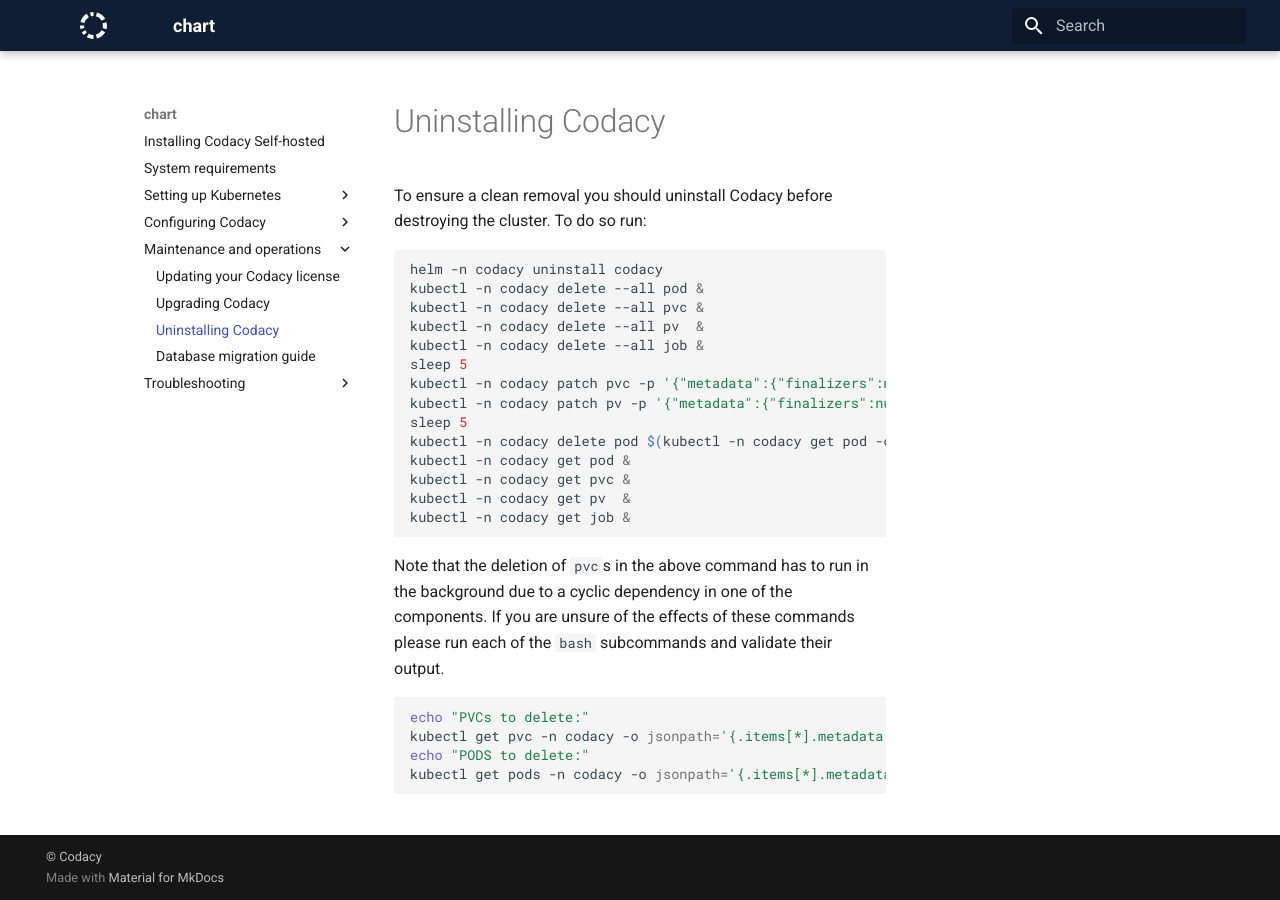
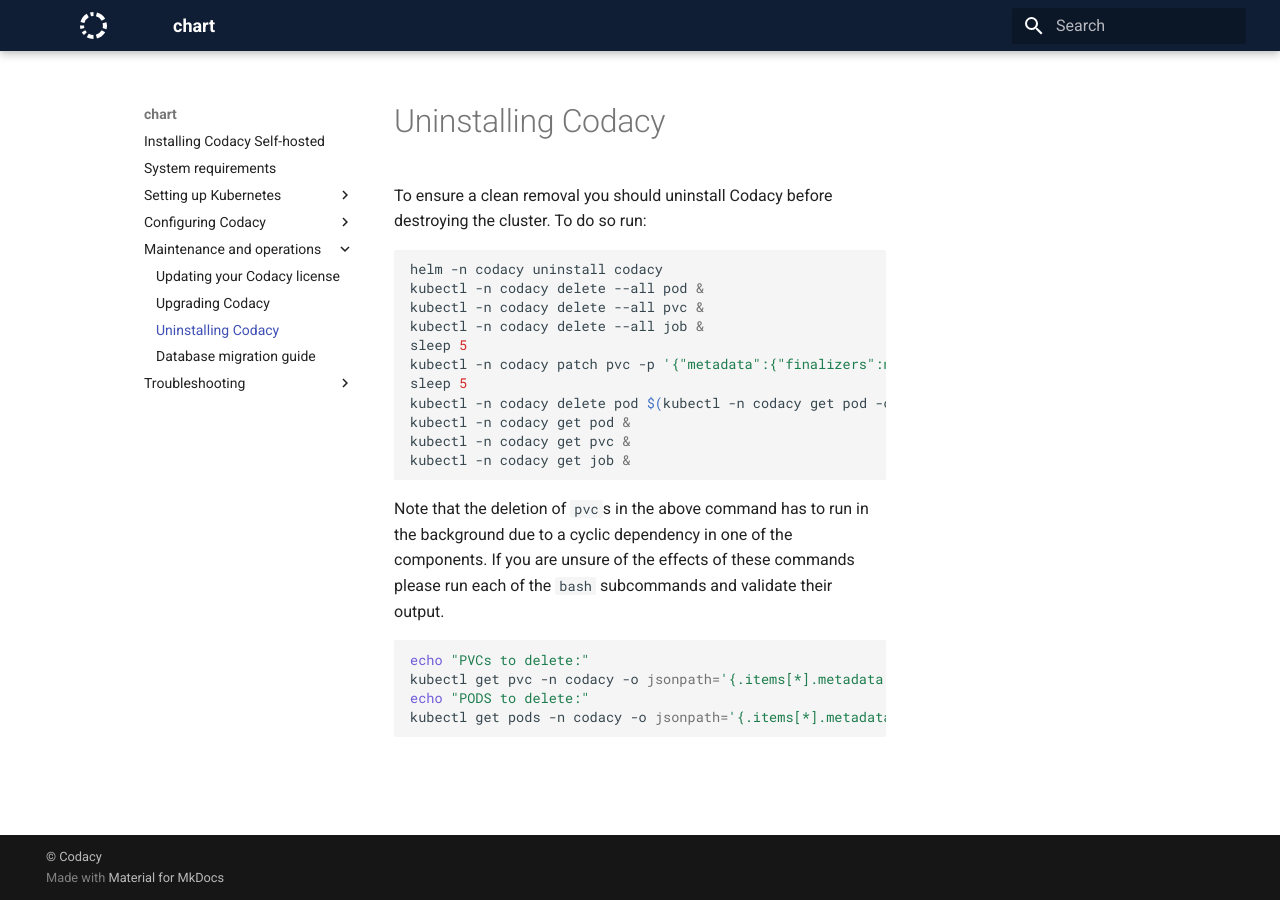
Before and after one commit to codacy/chart, an MkDocs documentation site: the page built from docs/maintenance/uninstall.md, in a window 1280 px wide. Built offline with MkDocs 1.6.1 and Material for MkDocs 9.7.7, drawn with Linux system fonts in a browser that asks for light colours.

Commit message:
fix: Remove commands that wrongly delete all PVs in the cluster

````diff
--- a/docs/maintenance/uninstall.md
+++ b/docs/maintenance/uninstall.md
@@ -7,16 +7,13 @@
 helm -n codacy uninstall codacy
 kubectl -n codacy delete --all pod &
 kubectl -n codacy delete --all pvc &
-kubectl -n codacy delete --all pv  &
 kubectl -n codacy delete --all job &
 sleep 5
 kubectl -n codacy patch pvc -p '{"metadata":{"finalizers":null}}' $(kubectl -n codacy get pvc -o jsonpath='{.items[*].metadata.name}')
-kubectl -n codacy patch pv -p '{"metadata":{"finalizers":null}}' $(kubectl -n codacy get pv -o jsonpath='{.items[*].metadata.name}')
 sleep 5
 kubectl -n codacy delete pod $(kubectl -n codacy get pod -o jsonpath='{.items[*].metadata.name}') --force --grace-period=0
 kubectl -n codacy get pod &
 kubectl -n codacy get pvc &
-kubectl -n codacy get pv  &
 kubectl -n codacy get job &
 ```
 
````
